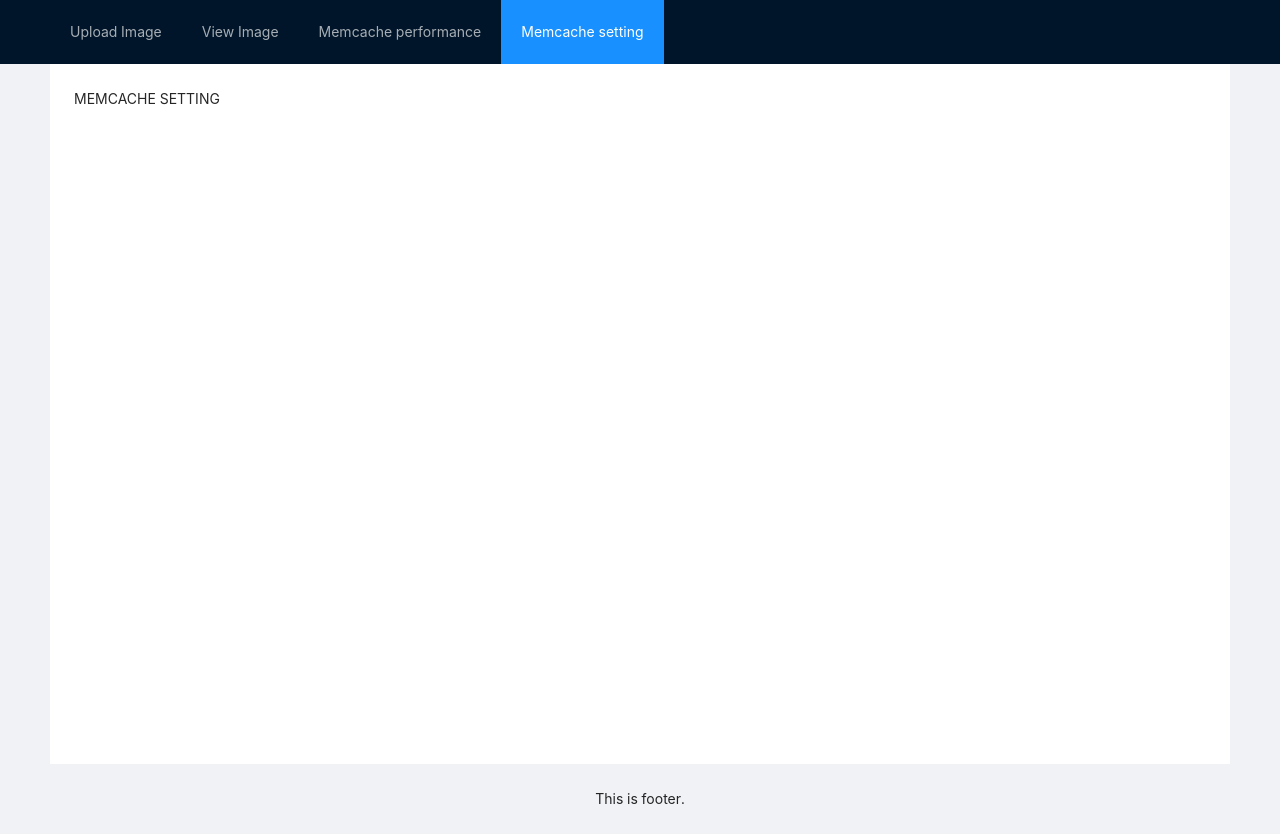
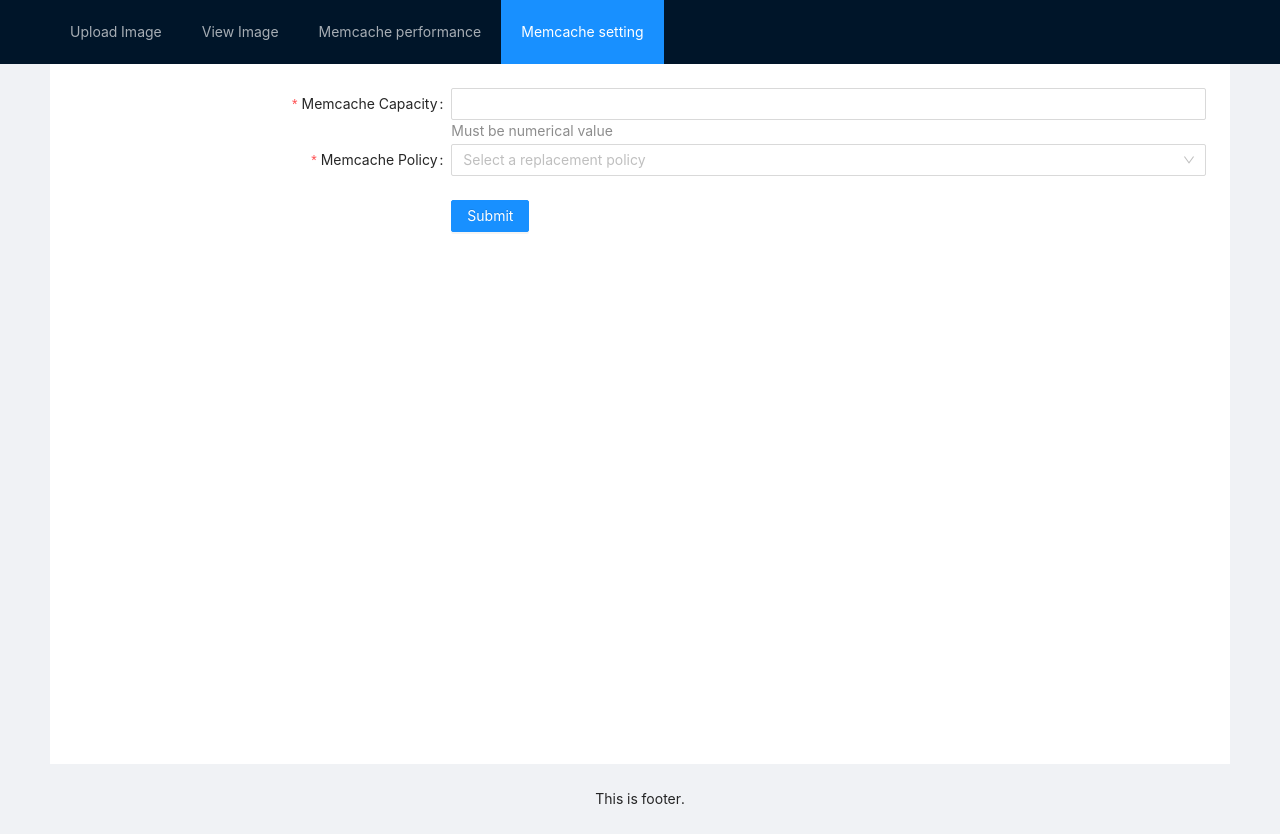
Before and after one commit to cz2h/frontend, a React (Create React App) app: page / in a window 1280 px wide. Both pictures are taken after a click on the item "Memcache setting". Built offline with nearby package versions, Linux system fonts and the light colour scheme.

Commit message:
Add cache setting component

```diff
--- a/src/layout/mainpage.js
+++ b/src/layout/mainpage.js
@@ -3,6 +3,7 @@ import { Layout, Menu, Breadcrumb } from 'antd';
 import './Mainpage.css';
 
 import MemcacheStats from "../memcachePages/MemcacheStats";
+import MemcacheSetting from '../memcachePages/MemcacheSetting';
 
 import ImageUploader from '../imageUploader/ImageUploader';
 import ImageViewer from '../imageViewer/ImageViewer';
@@ -22,7 +23,7 @@ const PAGES = {
   0: <ImageUploader/>,
   1: <ImageViewer/>,
   2: <MemcacheStats/>,
-  3: "MEMCACHE SETTING"
+  3: <MemcacheSetting/>,
 }
 
 const Mainpage = (props) => {
--- a/src/loginpage/LoginBox.js
+++ b/src/loginpage/LoginBox.js
@@ -10,7 +10,6 @@ import { Form, Input, Button, Checkbox } from 'antd';
 
 const LoginBox = (props) => {
   const onFinish = (values) => {
-        console.log(API);
         axios
             .post(API.TESTLOGIN, {
                 username: values.username,
--- a/src/memcachePages/MemcacheSetting.js
+++ b/src/memcachePages/MemcacheSetting.js
@@ -0,0 +1,75 @@
+import { useState } from 'react';
+import { Form, Input, Select, Button, message } from 'antd';
+import postRequest from '../rpcCalls/postRequest';
+
+const { Option } = Select;
+
+
+const MemcacheSetting = (props) => {
+    const options = [
+        {
+            value: "LRU",
+            label: 'LRU',
+        },
+        {
+            value: "Random",
+            label: 'Random',
+
+        }
+    ];
+
+    const onFinish = (values) => {
+        postRequest.postCacheSetting(values.capacity, values.policy)
+        .then(res => {
+            message.info("Update success");
+        }).catch(err => {
+            message.error(err);
+        });
+    };
+
+    const onFinishFailed = (errorInfo) => {
+        console.log('Failed:', errorInfo);
+    };
+
+    const [replacePolicy , setPolicy] = useState("Random");
+
+    return (
+        <Form
+            name="basic"
+            labelCol={{ span: 8 }}
+            wrapperCol={{ span: 16 }}
+            initialValues={{ remember: true }}
+            onFinish={onFinish}
+            onFinishFailed={onFinishFailed}
+            autoComplete="off"
+        >
+        <Form.Item
+            name="capacity"
+            label="Memcache Capacity"
+            rules={[{  message: 'Please input ideal memcache capacity', required: true, pattern: new RegExp('^[0-9]+$')}]}
+            help="Must be numerical value"
+        >
+            <Input />
+        </Form.Item>
+        <Form.Item label="Memcache Policy" name="policy" rules={[{required: true}]}>
+          <Select
+            placeholder="Select a replacement policy"
+            onChange={(value) => setPolicy(value)}
+            allowClear
+          >
+            {options.map((option) => {
+                return <Option value={option.value} key={option.value}>{option.label}</Option>
+            })}
+          </Select>
+        </Form.Item>
+        <Form.Item wrapperCol={{ offset: 8, span: 16 }}>
+            <Button type="primary" htmlType="submit">
+            Submit
+            </Button>
+        </Form.Item>
+        </Form>
+    );
+}
+
+
+export default MemcacheSetting;
--- a/src/rpcCalls/postRequest.js
+++ b/src/rpcCalls/postRequest.js
@@ -30,5 +30,15 @@ async function postGetImage(key) {
     return res.data.content;
 }
 
+async function postCacheSetting(capacity, policy) {
+    let formdata = new FormData();
+    formdata.append('capacity', capacity);
+    formdata.append('rep_policy', policy)
+    let res = await axios.post(URL=API.POSTCACHESETTING, formdata);
 
-export default { postImage, postListAllKeys, postGetImage }
+    debugLog(res.data);
+    return res.data.content;
+}
+
+
+export default { postImage, postListAllKeys, postGetImage, postCacheSetting }
```
